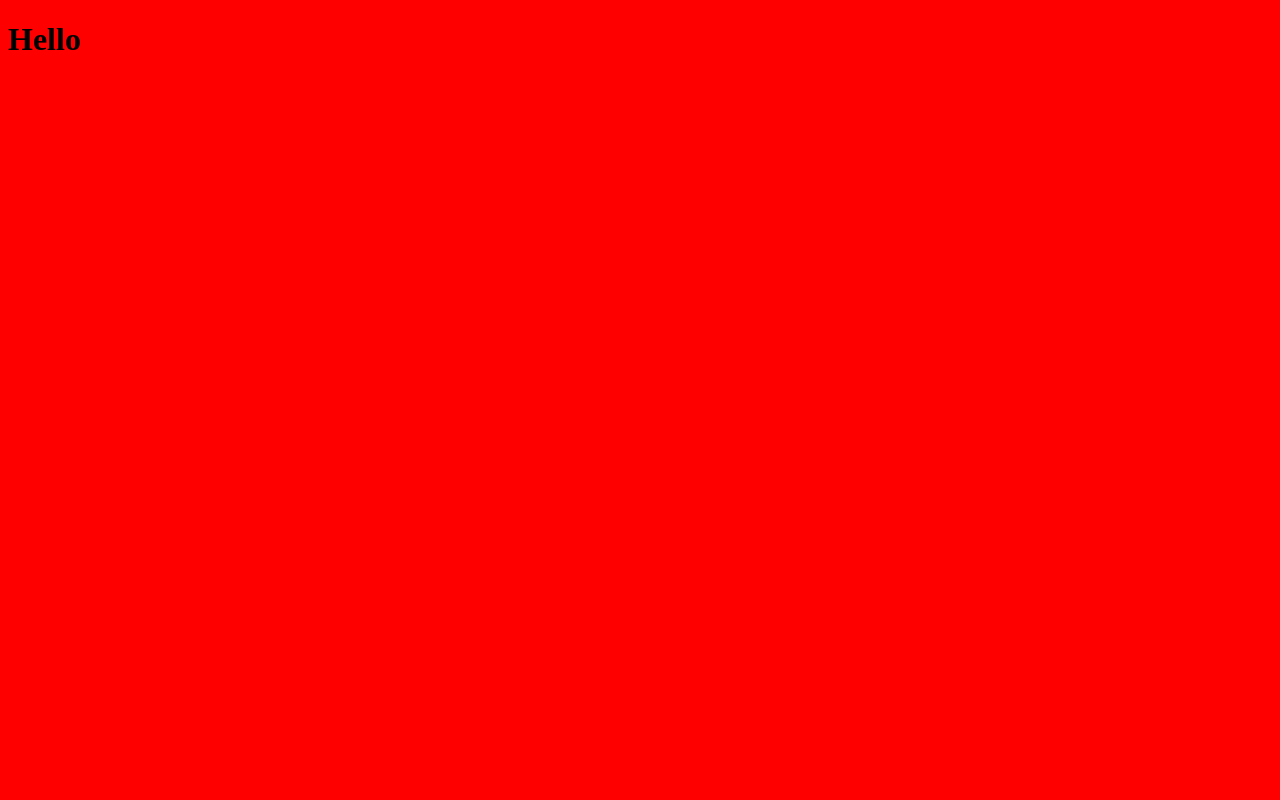
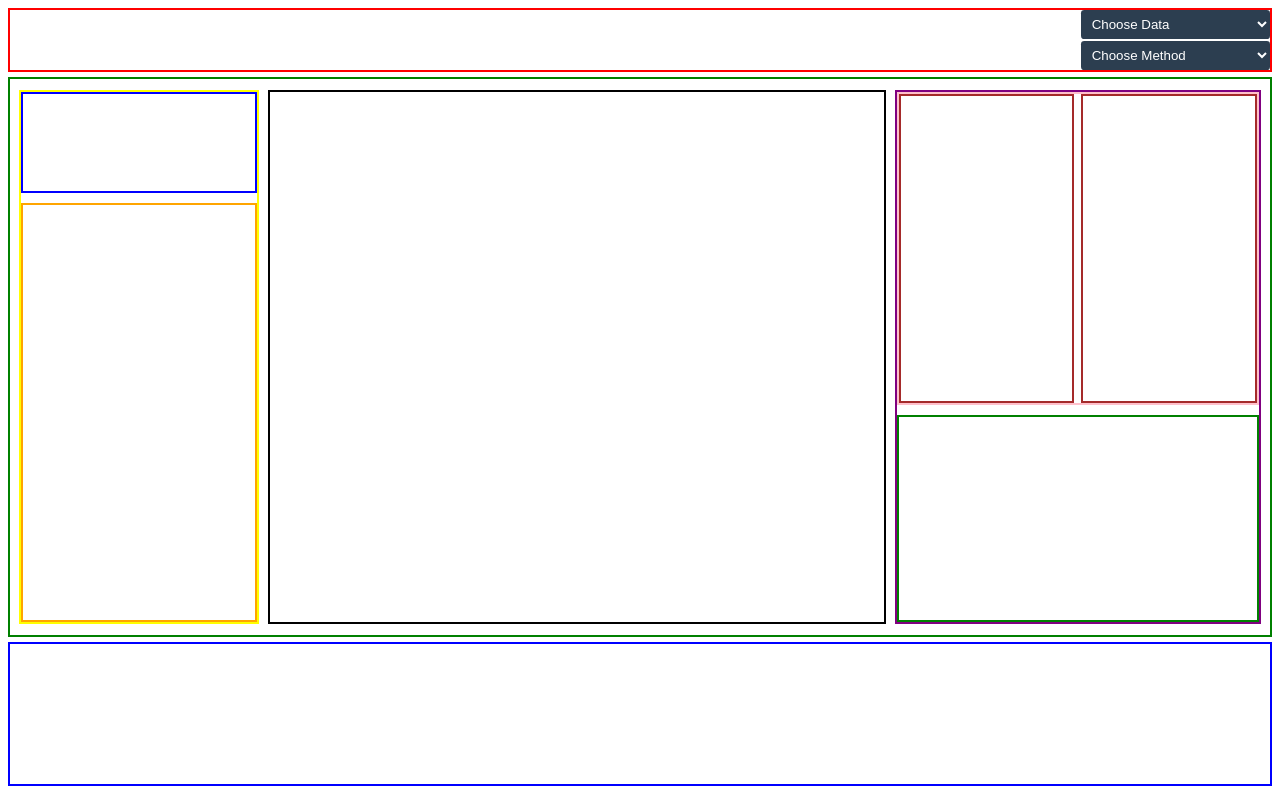
Before and after one commit to zxc-covid/Covid-dashboard, a website built with webpack: page src/index.html in a window 1280 px wide. Built offline with nearby package versions, Linux system fonts and the light colour scheme.

Commit message:
feat: make a skeleton of app

```diff
--- a/src/index.html
+++ b/src/index.html
@@ -4,9 +4,53 @@
     <meta charset="UTF-8">
     <meta name="viewport" content="width=device-width, initial-scale=1.0">
     <link rel="shortcut icon" href="./assets/images/favicon.ico" type="image/x-icon">
-    <title>Covid-dashboard</title>
+    <title>Covid dashboard</title>
 </head>
 <body>
-    <h1>Hello</h1>
+    <header class="header">
+        <div class="heading"></div>
+        <div class="header__filter-wrapper">
+            <select name="data" id="data-select" class="header__filter filter">
+                <option selected disabled>Choose Data</option>
+                <option value="global-cases">Global Cases</option>
+                <option value="global-deaths">Global Deaths</option>
+                <option value="global-recovered">Global Recovered</option>
+            </select>
+            <select name="methods" id="methods-select" class="header__filter filter">
+                <option selected disabled>Choose Method</option>
+                <option value="all-time">All time</option>
+                <option value="last-day">Last Day</option>
+            </select>
+        </div>
+    </header>
+    <main class="main">
+        <section class="cases-wrapper">
+            <div class="global-cases-wrapper">
+
+            </div>
+            <div class="cases-by-places">
+
+            </div>
+        </section>
+        <section class="map-wrapper">
+
+        </section>
+        <section class="deaths-wrapper">
+            <div class="deaths-recovered-wrapper">
+                <div class="global-deaths-wrapper">
+
+                </div>
+                <div class="global-recovered-wrapper">
+
+                </div>
+            </div>
+            <div class="graph-wrapper">
+
+            </div>
+        </section>
+    </main>
+    <footer class="footer">
+
+    </footer>
 </body>
 </html>
--- a/src/js/main.js
+++ b/src/js/main.js
@@ -1,2 +1,7 @@
 // all imports for js will be here
 import '../styles/styles.sass';
+import '../styles/header/header.sass';
+import '../styles/region-stats/cases.sass';
+import '../styles/map/map.sass';
+import '../styles/death-stats/death.sass';
+import '../styles/footer/footer.sass';
--- /dev/null
+++ b/src/styles/death-stats/death.sass
@@ -0,0 +1,24 @@
+.deaths-wrapper
+    display: flex
+    flex-direction: column
+    justify-content: space-between
+    width: 29%
+    height: 96%
+    border: 2px solid purple
+
+.deaths-recovered-wrapper
+    display: flex
+    justify-content: space-between
+    width: 100%
+    height: 59%
+    border: 2px solid pink
+
+.global-deaths-wrapper, .global-recovered-wrapper
+    width: 49%
+    height: 100%
+    border: 2px solid brown
+
+.graph-wrapper
+    width: 100%
+    height: 39%
+    border: 2px solid green
--- /dev/null
+++ b/src/styles/footer/footer.sass
@@ -0,0 +1,5 @@
+.footer
+    margin-top: 5px
+    width: 100%
+    height: 18vh
+    border: 2px solid blue
--- /dev/null
+++ b/src/styles/header/header.sass
@@ -0,0 +1,33 @@
+.header
+    width: 100%
+    height: 8vh
+    border: 2px solid red
+    display: flex
+    justify-content: space-between
+    margin-bottom: 5px
+
+.header__filter-wrapper
+    width: 15%
+    display: flex
+    flex-direction: column
+    justify-content: space-between
+
+.filter
+    outline: 0
+    box-shadow: none
+    border: 0 !important
+    background: #2c3e50
+    background-image: none
+
+.filter
+    position: relative
+    display: flex
+    width: 100%
+    height: 49%
+    line-height: 3
+    background: #2c3e50
+    /** overflow: hidden **/
+    border-radius: .25em
+    padding: 0 .5em
+    color: #fff
+    cursor: pointer
--- /dev/null
+++ b/src/styles/map/map.sass
@@ -0,0 +1,5 @@
+.map-wrapper
+    /** align-self: center **/
+    width: 49%
+    height: 96%
+    border: 2px solid black
--- /dev/null
+++ b/src/styles/region-stats/cases.sass
@@ -0,0 +1,17 @@
+.cases-wrapper
+    display: flex
+    flex-wrap: wrap
+    align-content: space-between
+    width: 19%
+    height: 96%
+    border: 2px solid yellow
+
+.global-cases-wrapper
+    width: 100%
+    height: 19%
+    border: 2px solid blue
+
+.cases-by-places
+    width: 100%
+    height: 79%
+    border: 2px solid orange
--- /dev/null
+++ b/src/styles/reset.sass
@@ -0,0 +1,27 @@
+html, body, div, span, applet, object, iframe, h1, h2, h3, h4, h5, h6, p, blockquote, pre, a, abbr, acronym, address, big, cite, code, del, dfn, em, img, ins, kbd, q, s, samp, small, strike, strong, sub, sup, tt, var, b, u, i, center, dl, dt, dd, ol, ul, li, fieldset, form, label, legend, table, caption, tbody, tfoot, thead, tr, th, td, article, aside, canvas, details, embed, figure, figcaption, footer, header, hgroup, menu, nav, output, ruby, section, summary, time, mark, audio, video
+	margin: 0
+	padding: 0
+	border: 0
+	font-size: 100%
+	font: inherit
+	vertical-align: baseline
+
+article, aside, details, figcaption, figure, footer, header, hgroup, menu, nav, section
+	display: block
+
+body
+	line-height: 1
+
+ol, ul
+	list-style: none
+
+blockquote, q
+	quotes: none
+
+blockquote:before, blockquote:after, q:before, q:after
+	content: ''
+	content: none
+
+table
+	border-collapse: collapse
+	border-spacing: 0
--- a/src/styles/styles.sass
+++ b/src/styles/styles.sass
@@ -1,3 +1,10 @@
 //all imports for styles will be here
-body
-    background-color: red;
+*
+    box-sizing: border-box
+
+main
+    display: flex
+    justify-content: space-evenly
+    align-items: center
+    border: 2px solid green
+    height: 70vh
```
Also changed, not shown: src/styles/graph/graph.sass (added).
